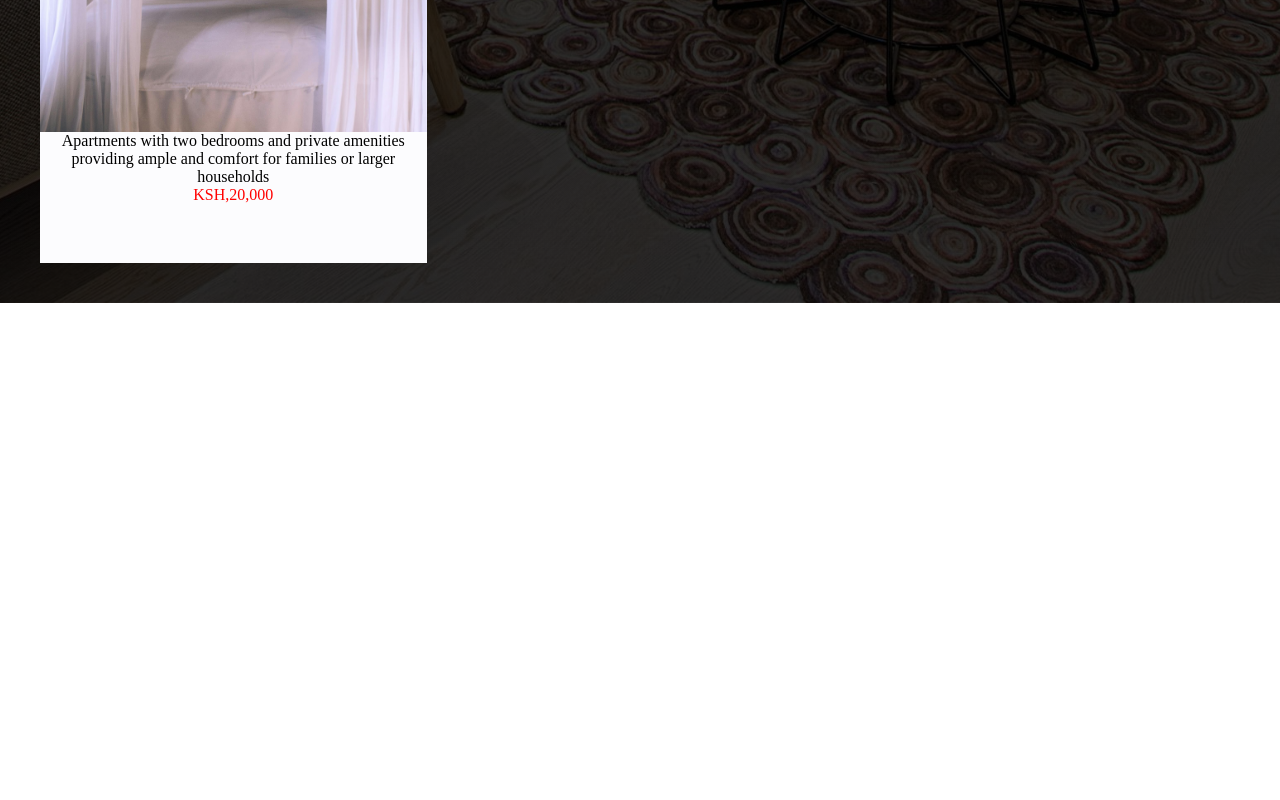
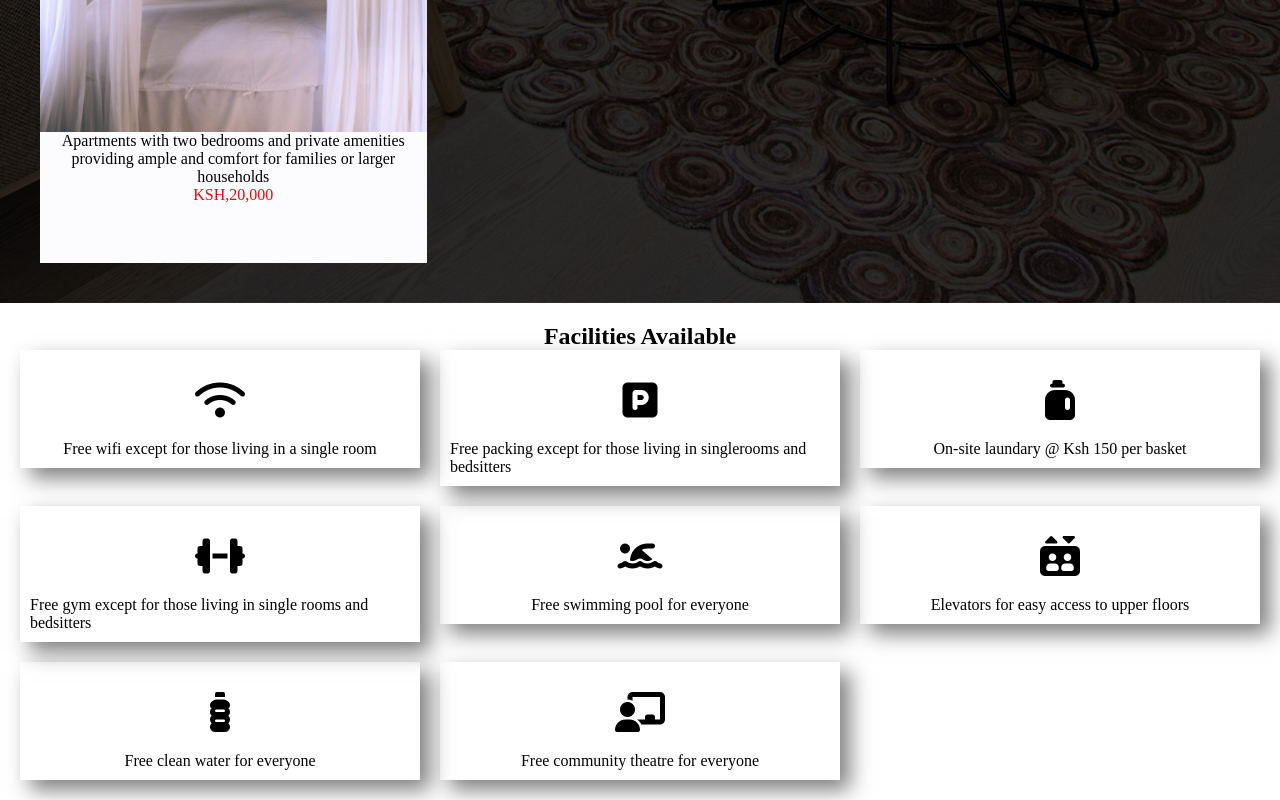
Before and after one commit to Davis-don/fictional-apartment, a website built with Vite: page index.html in a window 1280 px wide. Shown: the part 2261-3061 px from the top of the page. Before the commit the page ends 2564 px from the top, so only its background shows below. Built offline with nearby package versions, Linux system fonts and the light colour scheme.

Commit message:
added facilities section

```diff
--- a/index.html
+++ b/index.html
@@ -105,7 +105,41 @@
     <!-- End of available spaces section -->
      <!-- start of Facilities section -->
       <div class="overall-facilities-container">
-
+       <h2 style="text-align: center;">Facilities Available</h2>
+       <div class="facilities-card-containers">
+        <div class="facility-card">
+          <div class="facility-icon"><i class="fa-solid fa-wifi"></i></div>
+          <div class="facility-description"> Free wifi except for those living in a single room</div>
+        </div>
+        <div class="facility-card">
+          <div class="facility-icon"><i class="fa-solid fa-square-parking"></i></div>
+          <div class="facility-description">Free packing except for those living in singlerooms and bedsitters</div>
+        </div>
+        <div class="facility-card">
+          <div class="facility-icon"><i class="fa-solid fa-jug-detergent"></i></div>
+          <div class="facility-description">On-site laundary @ Ksh 150 per basket</div>
+        </div>
+        <div class="facility-card">
+          <div class="facility-icon"><i class="fa-solid fa-dumbbell"></i></div>
+          <div class="facility-description">Free gym except for those living in single rooms and bedsitters</div>
+        </div>
+        <div class="facility-card">
+          <div class="facility-icon"><i class="fa-solid fa-person-swimming"></i></div>
+          <div class="facility-description">Free swimming pool for everyone</div>
+        </div>
+        <div class="facility-card">
+          <div class="facility-icon"><i class="fa-solid fa-elevator"></i></div>
+          <div class="facility-description">Elevators for easy access to upper floors</div>
+        </div>
+        <div class="facility-card">
+          <div class="facility-icon"><i class="fa-solid fa-bottle-water"></i></div>
+          <div class="facility-description">Free clean water for everyone</div>
+        </div>
+        <div class="facility-card">
+          <div class="facility-icon"><i class="fa-solid fa-chalkboard-user"></i></div>
+          <div class="facility-description">Free community theatre for everyone</div>
+        </div>
+       </div>
       </div>
       <!-- End of facilities section  -->
 </div>
--- a/style.css
+++ b/style.css
@@ -173,6 +173,38 @@
 /* End of spaces styling */
 /* Start of facilities section styling */
 .overall-facilities-container{
+  padding: 20px;
 
 }
+.facilities-card-containers{
+display: grid;
+grid-template-columns: repeat(auto-fit,minmax(30rem,1fr));
+gap: 20px;
+}
+.facility-card{
+  height: 10rem;
+  display: flex;
+  flex-direction: roe;
+  justify-content: center;
+  align-items: center;
+  box-shadow: 10px 10px 20px rgba(0, 0, 0, 0.5);
+}
+.facility-icon{
+padding: 20px;
+}
+.facility-icon i{
+  font-size: 4rem;
+}
+@media screen and (max-width: 330px) {
+  .facilities-card-containers{
+    display: flex;
+    flex-direction: column;
+    }
+  }
+  .facility-card{
+    display: flex;
+    flex-direction: column;
+    height: max-content;
+    padding: 10px;
+  }
 /* End of facilities section styling */
```
